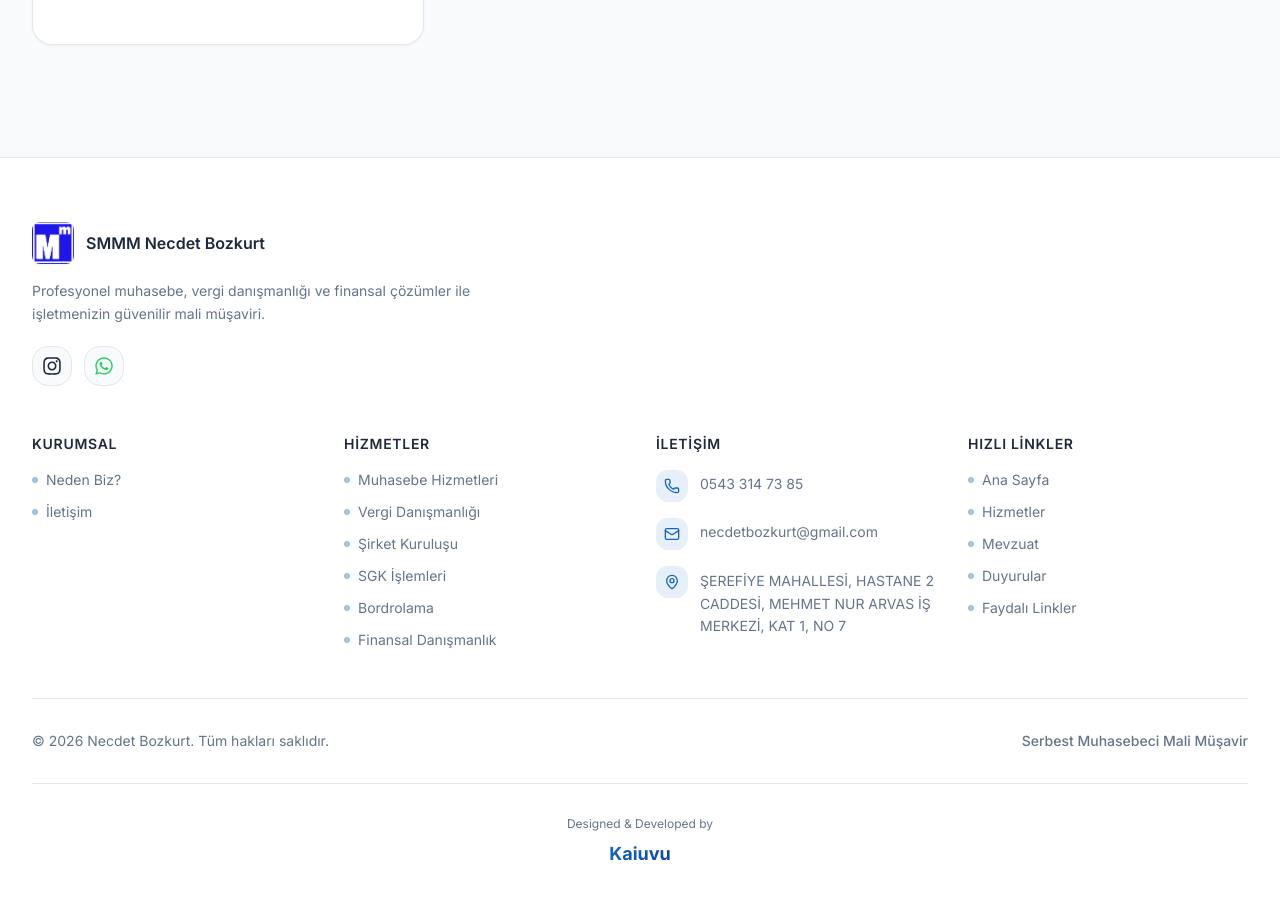
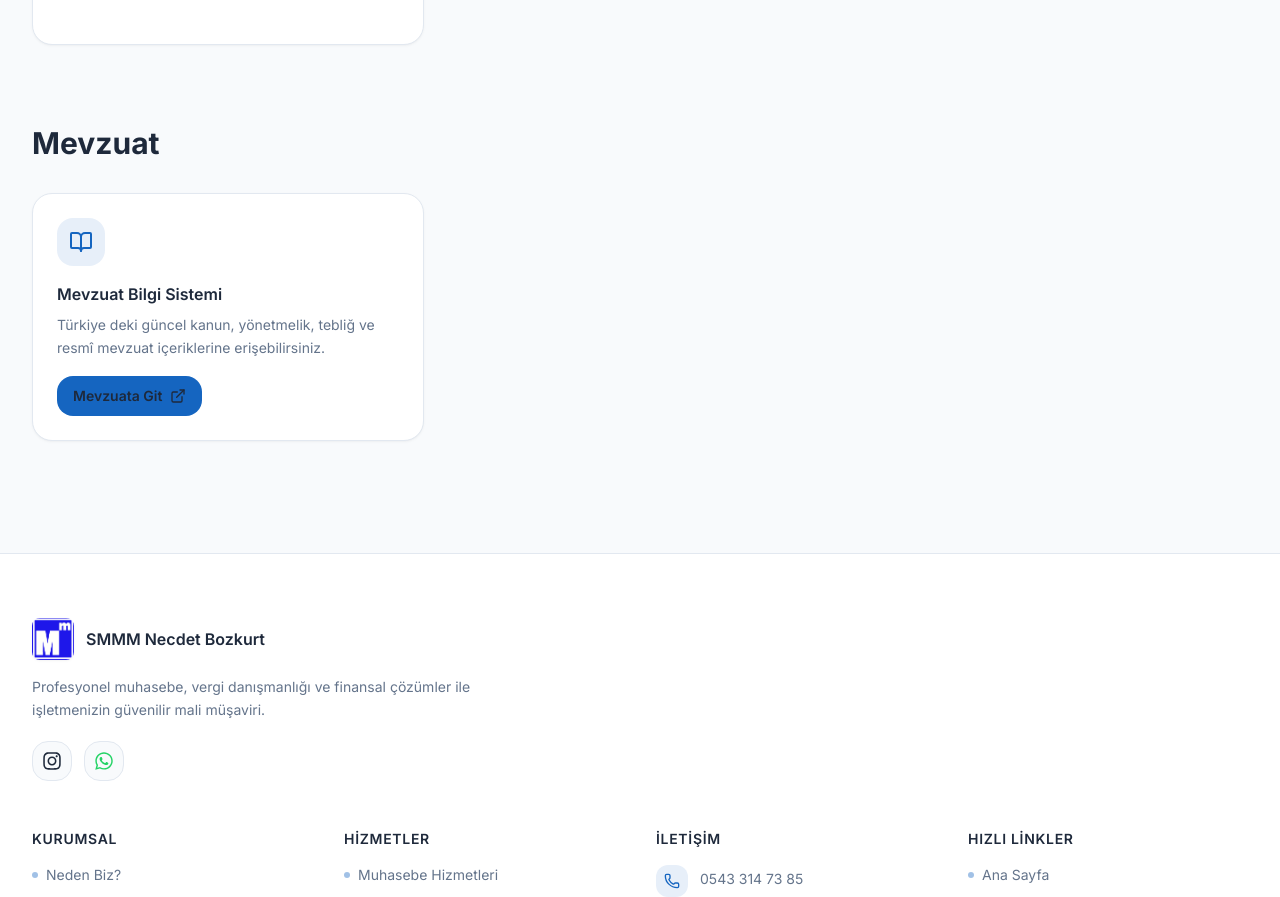
Before and after one commit to Crixus65/necdet-bozkurt-site, a Next.js app: page /faydali-linkler in a window 1280 px wide. Shown: the part 1240-2137 px from the top of the page. Built offline with nearby package versions, Linux system fonts and the light colour scheme.

Commit message:
Mevzuat menüsü düzenlendi

```diff
--- a/src/app/faydali-linkler/page.tsx
+++ b/src/app/faydali-linkler/page.tsx
@@ -1,8 +1,9 @@
 import { Metadata } from "next";
+import Link from "next/link";
 import { Container } from "@/components/ui/container";
 import { SectionHeading } from "@/components/ui/section-heading";
 import { MotionWrapper, StaggerContainer, StaggerItem } from "@/components/animations/motion-wrapper";
-import { ExternalLink } from "lucide-react";
+import { ExternalLink, BookOpen } from "lucide-react";
 import { metadata as rootMetadata } from "@/lib/metadata";
 
 const faydaliLinkler = [
@@ -112,6 +113,35 @@
             </StaggerItem>
           ))}
         </StaggerContainer>
+
+        {/* Mevzuat Bölümü */}
+        <MotionWrapper variant="fade-up" delay={0.3}>
+          <div className="mt-20">
+            <h2 className="text-3xl font-bold text-foreground mb-8">Mevzuat</h2>
+            <div className="grid gap-5 sm:grid-cols-2 lg:grid-cols-3">
+              <div className="group flex h-full flex-col rounded-2xl border border-border bg-card p-6 shadow-soft transition-all duration-300 hover:-translate-y-1 hover:border-primary/25 hover:shadow-card">
+                <div className="mb-4 flex size-12 items-center justify-center rounded-xl bg-primary/10 text-primary transition-all duration-300 group-hover:bg-primary group-hover:text-white">
+                  <BookOpen className="size-6" aria-hidden="true" />
+                </div>
+                <h3 className="text-base font-semibold text-foreground group-hover:text-primary transition-colors duration-300">
+                  Mevzuat Bilgi Sistemi
+                </h3>
+                <p className="mt-2 flex-1 text-sm leading-relaxed text-muted">
+                  Türkiye deki güncel kanun, yönetmelik, tebliğ ve resmî mevzuat içeriklerine erişebilirsiniz.
+                </p>
+                <div className="mt-4">
+                  <Link
+                    href="/mevzuat"
+                    className="inline-flex items-center gap-2 rounded-xl bg-primary px-4 py-2.5 text-sm font-semibold text-primary-foreground transition-all duration-300 hover:bg-primary/90 hover:shadow-md"
+                  >
+                    <span>Mevzuata Git</span>
+                    <ExternalLink className="size-4" aria-hidden="true" />
+                  </Link>
+                </div>
+              </div>
+            </div>
+          </div>
+        </MotionWrapper>
       </Container>
     </div>
   );
--- a/src/lib/constants.ts
+++ b/src/lib/constants.ts
@@ -22,7 +22,6 @@
 export const NAV_ITEMS = [
   { label: "Ana Sayfa", href: "/" },
   { label: "Hizmetler", href: "/hizmetler" },
-  { label: "Mevzuat", href: "/mevzuat" },
   { label: "Faydalı Linkler", href: "/faydali-linkler" },
   { label: "Duyurular", href: "/duyurular" },
   { label: "İletişim", href: "/iletisim" },
```
